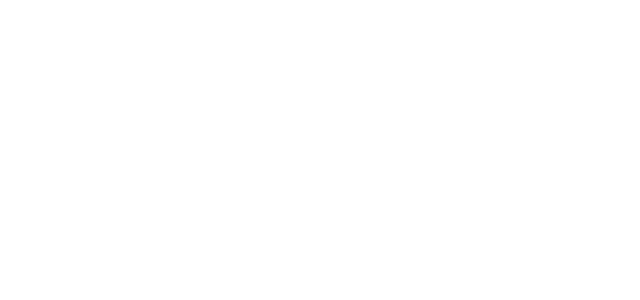
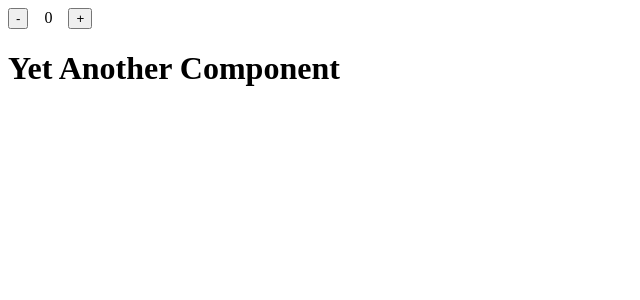
Before and after one commit to nehaumbre/vueP, a Vue app in the folder vue-project/: page / in a window 1280 px wide. Shown: the top 300 px of the page, without its empty margins (0-640 px from the left). Built offline with nearby package versions, Linux system fonts and the light colour scheme.

Commit message:
Composables
Signed-off-by: nehaumbre <nehaumbre28@gmail.com>

```diff
--- a/vue-project/src/App.vue
+++ b/vue-project/src/App.vue
@@ -92,6 +92,8 @@
 // ])
 // import RefComponent from './components/Tempref/RefComponent.vue';
 // import ToggleFriends from './components/Async/ToggleFriends.vue';
+import CounterComponent from './components/CounterComponent.vue';
+import YetAnotherComponent from './components/YetAnotherComponent.vue';
 </script>
 
 <template>
@@ -151,6 +153,8 @@
   <!-- <TempRef/> -->
   <!-- <RefComponent/> -->
   <!-- <ToggleFriends/> -->
+  <CounterComponent/>
+  <YetAnotherComponent/>
 </template>
 
 <style scoped></style>
--- /dev/null
+++ b/vue-project/src/components/CounterComponent.vue
@@ -0,0 +1,22 @@
+<template>
+  <div>
+    <button @click="counter.decrement">-</button>
+    <span style="margin:0 1rem">{{ counter.count }}</span>
+    <button @click="counter.increment">+</button>
+  </div>
+</template>
+
+<script setup>
+// import { ref } from 'vue';
+// const count = ref(0);
+
+// const increment = () => {
+//   count.value++;
+// };
+
+// const decrement = () => {
+//   count.value--;
+// };
+import { useCounter } from '@/shared/useCounter';
+const counter = useCounter()
+</script>
--- /dev/null
+++ b/vue-project/src/components/YetAnotherComponent.vue
@@ -0,0 +1,3 @@
+<template>
+  <h1>Yet Another Component</h1>
+</template>
--- /dev/null
+++ b/vue-project/src/shared/useCounter.js
@@ -0,0 +1,16 @@
+import { ref } from "vue";
+
+//Composable function to use a counter
+export function useCounter(initialValue = 0) {
+    const count = ref(initialValue)
+
+    const increment = () => {
+        count.value++;
+    };
+
+    const decrement = () => {
+        count.value--;
+    };
+
+    return {count, increment, decrement}
+}
```
